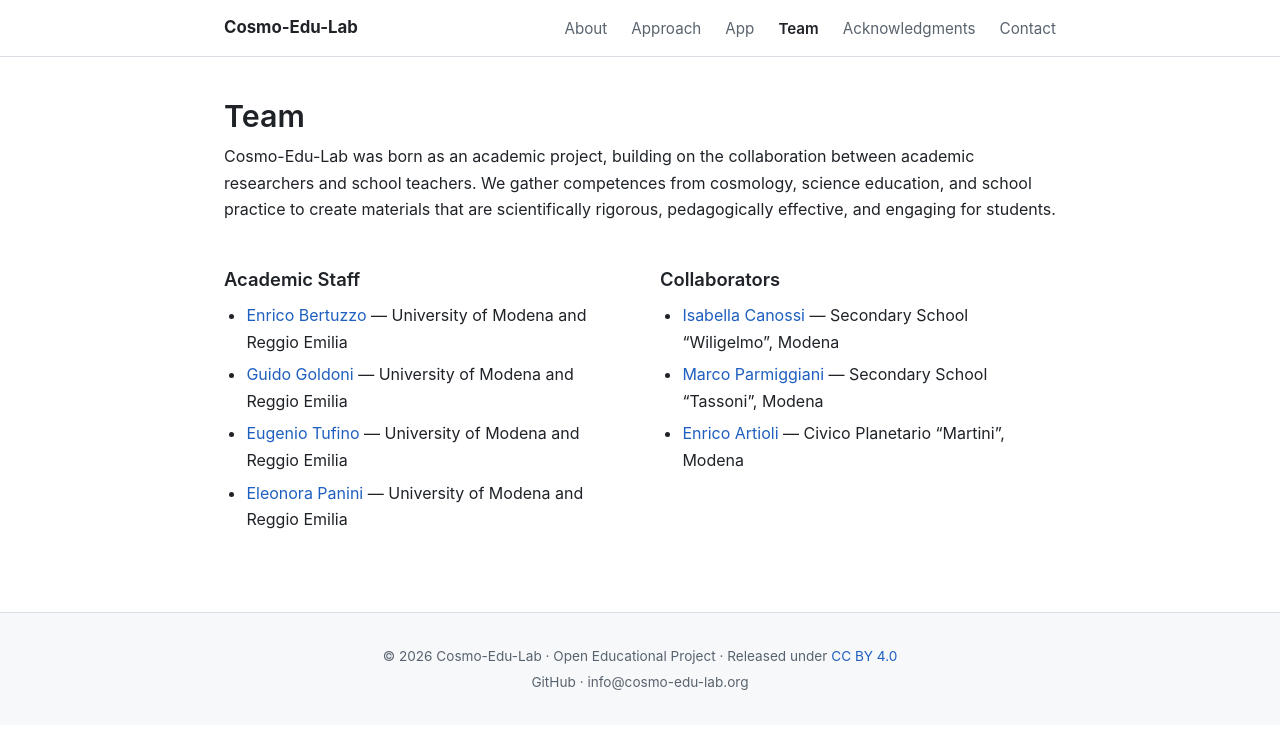
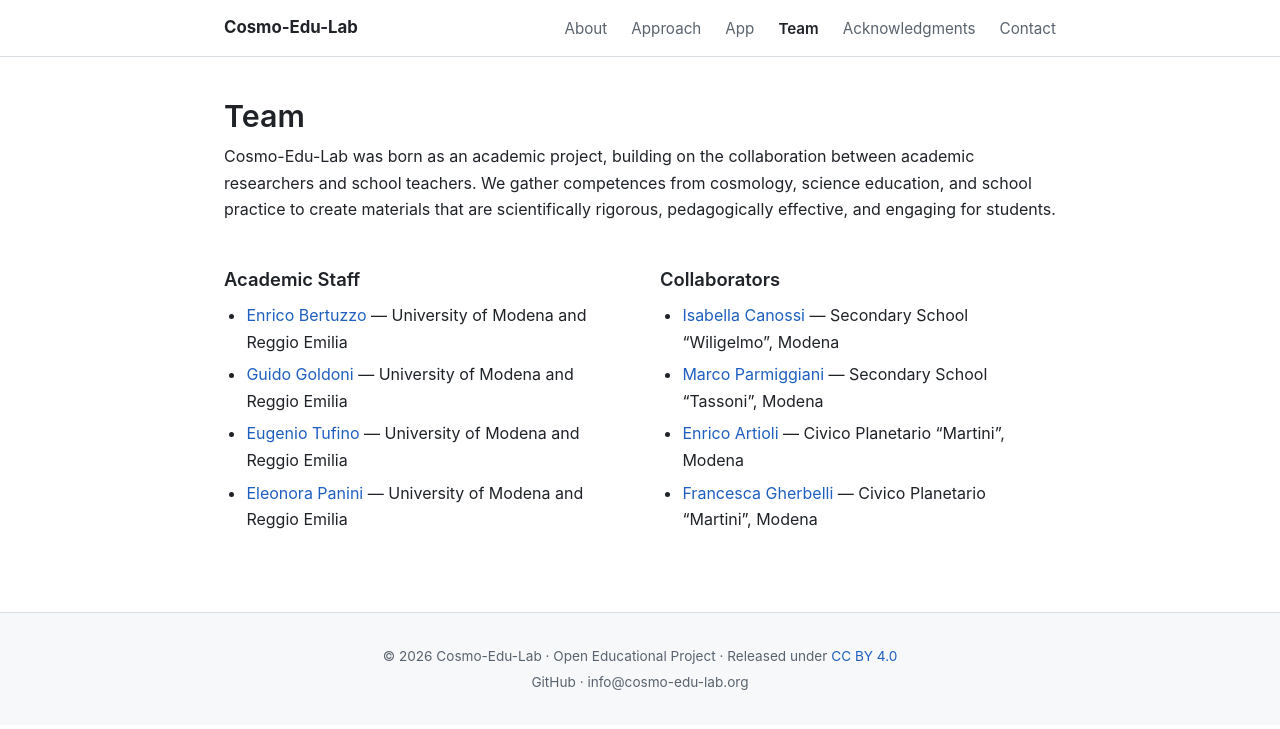
Before and after one commit to cosmo-edu-lab/cosmo-edu-lab.github.io, a Jekyll site: the page built from team.md, in a window 1280 px wide. Shown: the top 729 px of the page. Built offline with Jekyll 4.4.1, drawn with Linux system fonts in a browser that asks for light colours.

Commit message:
Team updated

```diff
--- a/team.md
+++ b/team.md
@@ -27,6 +27,7 @@ Cosmo-Edu-Lab was born as an academic project, building on the collaboration bet
 - [Isabella Canossi](mailto:icanossi65@gmail.com) — Secondary School "Wiligelmo", Modena
 - [Marco Parmiggiani](marco.parmiggiani@liceotassoni.edu.it ) — Secondary School "Tassoni", Modena
 - [Enrico Artioli](mailto:artioli.enrico@tiscali.it) — Civico Planetario "Martini", Modena
+- [Francesca Gherbelli](mailto:francesca.gherpelli@gmail.com) — Civico Planetario "Martini", Modena
 
 </div>
 </div>
```
